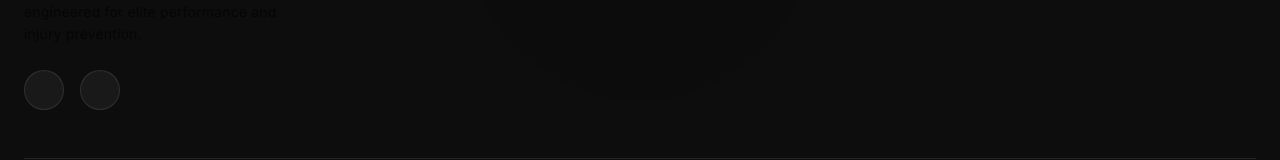
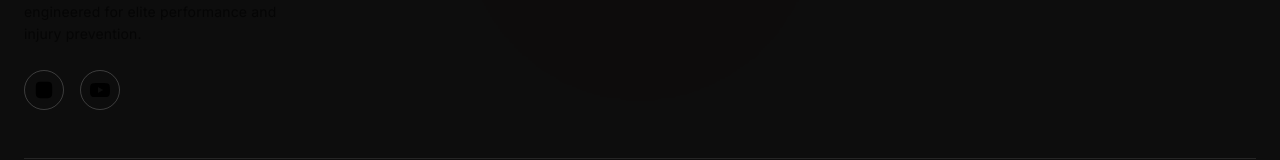
Before and after one commit to infinityspine/exiqx-website, a Next.js app: page / in a window 1280 px wide. Shown: the part 4983-5143 px from the top of the page. Built offline with nearby package versions, Linux system fonts and the light colour scheme.

Commit message:
🕒 Auto-commit: 2025-11-08 17:50:41

```diff
--- a/app/components/layout/Footer.tsx
+++ b/app/components/layout/Footer.tsx
@@ -80,41 +80,33 @@ const Footer = memo(function Footer() {
               and injury prevention.
             </p>
 
-            {/* Social Media */}
+            {/* ✅ Social Media */}
             <div className="mt-6 flex gap-4">
-              <motion.a
-                whileHover={{
-                  scale: [1, 1.1, 1],
-                  boxShadow: '0 0 22px rgba(220,38,38,0.45)',
-                  transition: { duration: 0.9, ease: 'easeInOut', repeat: Infinity },
-                }}
+              {/* Instagram */}
+              <a
                 href="https://www.instagram.com/exiqxperformance"
                 target="_blank"
                 rel="noopener noreferrer"
-                className="flex h-10 w-10 items-center justify-center rounded-full border border-white/10 bg-white/5 text-white/60 transition-all duration-300 hover:border-red-600 hover:text-red-600 focus-visible:outline-none focus-visible:ring-2 focus-visible:ring-red-600 focus-visible:ring-offset-2 focus-visible:ring-offset-black"
+                className="flex h-10 w-10 items-center justify-center rounded-full border border-white/20 bg-transparent text-white/80 transition-all duration-300 hover:border-red-600 hover:text-red-600 focus-visible:outline-none focus-visible:ring-2 focus-visible:ring-red-600 focus-visible:ring-offset-2 focus-visible:ring-offset-black"
                 aria-label="Follow ExIQx Performance on Instagram"
               >
                 <svg className="h-5 w-5" fill="currentColor" viewBox="0 0 24 24">
-                  <path d="M12 2.163c3.204 0 3.584.012 4.85.07..." />
+                  <path d="M12 2.163c3.204 0 3.584.012 4.85.07 3.252.148 4.771 1.691 4.919 4.919.058 1.265.069 1.645.069 4.849 0 3.205-.012 3.584-.069 4.849-.149 3.225-1.664 4.771-4.919 4.919-1.266.058-1.644.07-4.85.07-3.204 0-3.584-.012-4.849-.07-3.26-.149-4.771-1.699-4.919-4.92-.058-1.265-.07-1.644-.07-4.849 0-3.204.013-3.583.07-4.849.149-3.227 1.664-4.771 4.919-4.919 1.266-.057 1.645-.069 4.849-.069z" />
                 </svg>
-              </motion.a>
+              </a>
 
-              <motion.a
-                whileHover={{
-                  scale: [1, 1.1, 1],
-                  boxShadow: '0 0 22px rgba(220,38,38,0.45)',
-                  transition: { duration: 0.9, ease: 'easeInOut', repeat: Infinity },
-                }}
+              {/* YouTube */}
+              <a
                 href="https://www.youtube.com/@exiqxperformance"
                 target="_blank"
                 rel="noopener noreferrer"
-                className="flex h-10 w-10 items-center justify-center rounded-full border border-white/10 bg-white/5 text-white/60 transition-all duration-300 hover:border-red-600 hover:text-red-600 focus-visible:outline-none focus-visible:ring-2 focus-visible:ring-red-600 focus-visible:ring-offset-2 focus-visible:ring-offset-black"
+                className="flex h-10 w-10 items-center justify-center rounded-full border border-white/20 bg-transparent text-white/80 transition-all duration-300 hover:border-red-600 hover:text-red-600 focus-visible:outline-none focus-visible:ring-2 focus-visible:ring-red-600 focus-visible:ring-offset-2 focus-visible:ring-offset-black"
                 aria-label="Subscribe to ExIQx Performance on YouTube"
               >
                 <svg className="h-5 w-5" fill="currentColor" viewBox="0 0 24 24">
-                  <path d="M23.498 6.186a3.016 3.016 0..." />
+                  <path d="M23.498 6.186a3.016 3.016 0 0 0-2.122-2.136C19.505 3.545 12 3.545 12 3.545s-7.505 0-9.377.505A3.017 3.017 0 0 0 .502 6.186C0 8.07 0 12 0 12s0 3.93.502 5.814a3.016 3.016 0 0 0 2.122 2.136c1.871.505 9.376.505 9.376.505s7.505 0 9.377-.505a3.015 3.015 0 0 0 2.122-2.136C24 15.93 24 12 24 12s0-3.93-.502-5.814zM9.545 15.568V8.432L15.818 12l-6.273 3.568z" />
                 </svg>
-              </motion.a>
+              </a>
             </div>
           </div>
 
```
